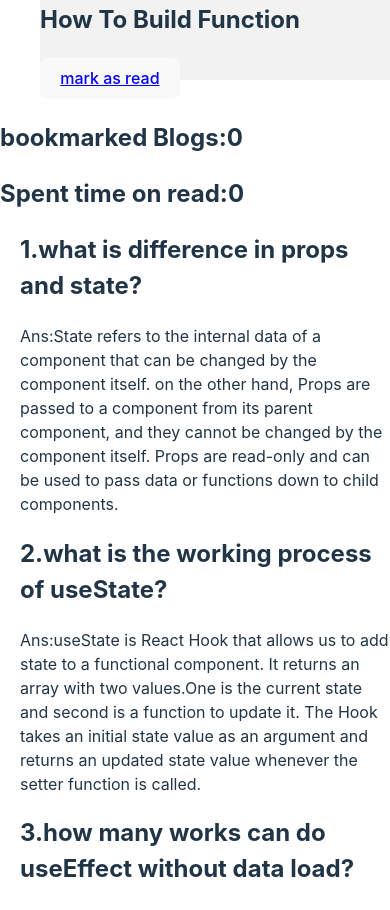
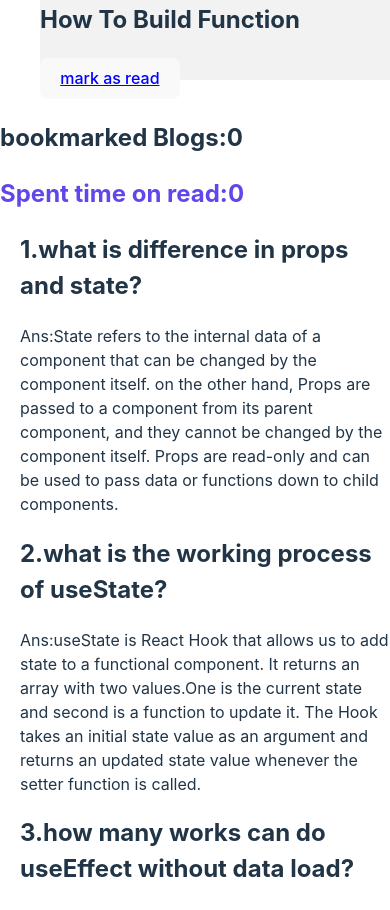
Before and after one commit to Avi39/assignment-eight, a React (Vite) app: page / in a window 390 px wide. Shown: the part 2760-3670 px from the top of the page. Built offline with nearby package versions, Linux system fonts and the light colour scheme.

Commit message:
import toast

```diff
--- a/package.json
+++ b/package.json
@@ -13,7 +13,8 @@
     "@fortawesome/free-solid-svg-icons": "^6.4.0",
     "@fortawesome/react-fontawesome": "^0.2.0",
     "react": "^18.2.0",
-    "react-dom": "^18.2.0"
+    "react-dom": "^18.2.0",
+    "react-toastify": "^9.1.2"
   },
   "devDependencies": {
     "@types/react": "^18.0.28",
--- a/src/components/Blogs/Blogs.css
+++ b/src/components/Blogs/Blogs.css
@@ -7,3 +7,7 @@
       display: block;
     }
 }
+.bookmarked-cart{
+    position: sticky;
+    top:0;
+}
--- a/src/components/Cart/Cart.jsx
+++ b/src/components/Cart/Cart.jsx
@@ -1,5 +1,7 @@
 import React from 'react';
-import './Cart.css'
+import './Cart.css';
+import { ToastContainer, toast } from 'react-toastify';
+  import 'react-toastify/dist/ReactToastify.css';
 const Cart = ({cart}) => {
     let total =[];
 
@@ -8,7 +10,7 @@ const Cart = ({cart}) => {
     }
 
     return (
-        <div>
+        <div className='cart'>
 
              <h2>bookmarked Blogs:{cart.length}</h2>
              <h3>{total}</h3>
--- a/src/components/Header/Header.css
+++ b/src/components/Header/Header.css
@@ -34,7 +34,5 @@
 
         margin-left: 500px;
     }
-    .header nav a{
 
-    }
 }
--- a/src/components/Minute/Minute.jsx
+++ b/src/components/Minute/Minute.jsx
@@ -7,8 +7,8 @@ const Minute = ({minute}) => {
         totalTime = totalTime + time.time;
     }
     return (
-        <div>
-            <h2>Spent time on read:{totalTime}</h2>
+        <div className='minute'>
+            <h2 style={{color:'#6047EC'}}>Spent time on read:{totalTime}</h2>
         </div>
     );
 };
```
Also changed, not shown: src/components/Cart/Cart.css (+8 -0 lines), 1 other file (tests, documents, lock files or other folders).
